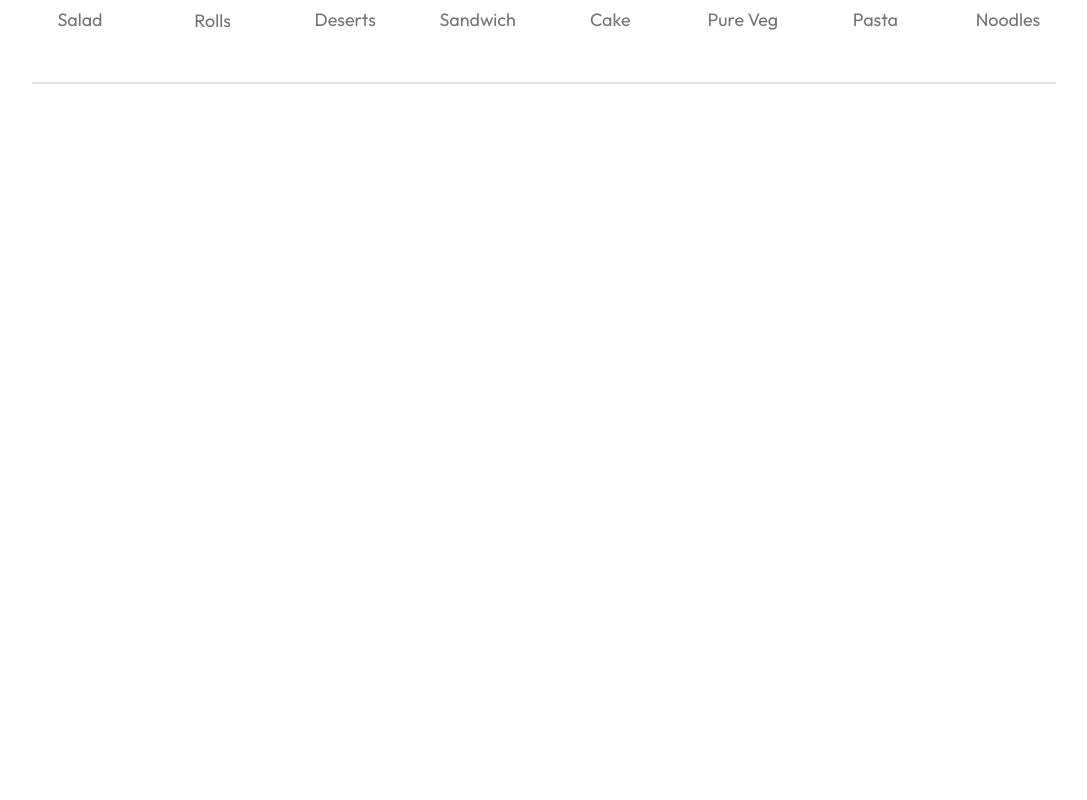
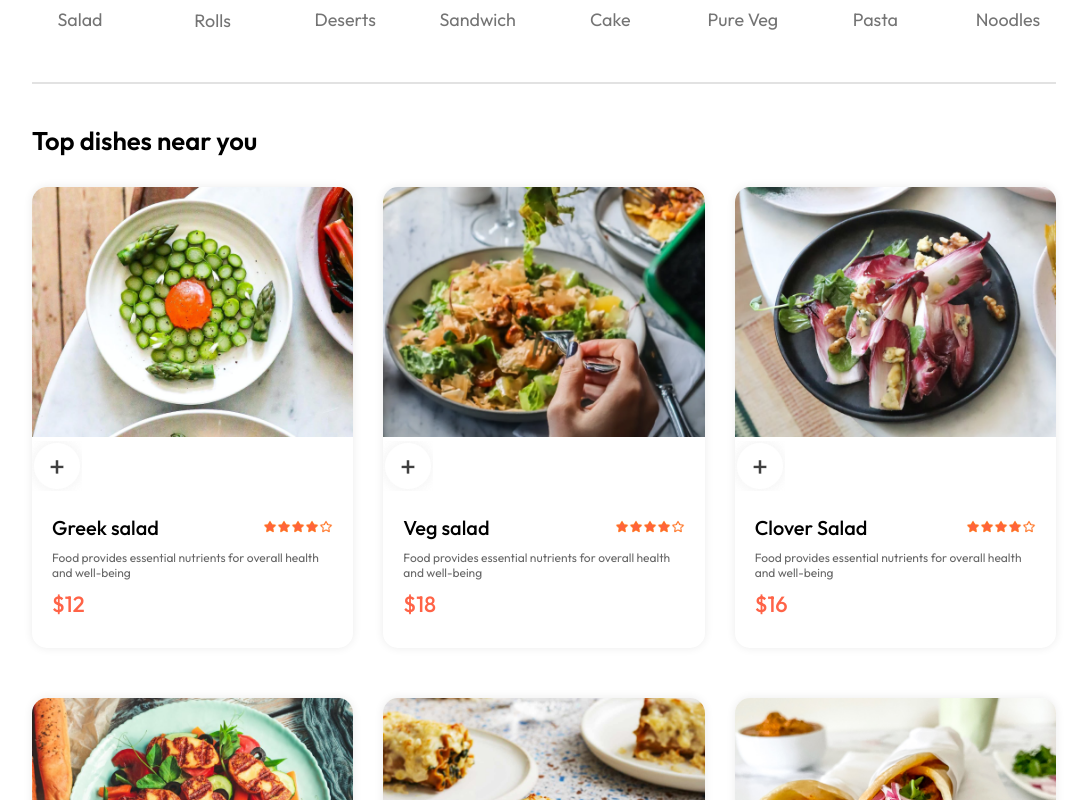
Before and after one commit to BanukaWeerapperuma/FoodDeliveryApp, a React (Vite) app in the folder frontend/: page / in a window 1280 px wide. Shown: the part 840-1640 px from the top of the page, without its empty margins (96-1183 px from the left). Before the commit the page ends 934 px from the top, so only its background shows below. Built offline with nearby package versions, Linux system fonts and the light colour scheme.

Commit message:
add item list

```diff
--- /dev/null
+++ b/frontend/src/Components/FoodDisplay/FoodDisplay.css
@@ -0,0 +1,16 @@
+.food-display{
+    margin-top: 30px;
+}
+
+.food-display h2{
+    font-size: max(2vw , 24px);
+    font-weight: 600;
+}
+
+.food-display-list{
+    display: grid;
+    grid-template-columns: repeat(auto-fill, minmax(240px, 1fr));
+    margin-top: 30px;
+    gap: 30px;
+    row-gap: 50px;
+}
--- /dev/null
+++ b/frontend/src/Components/FoodDisplay/FoodDisplay.jsx
@@ -0,0 +1,23 @@
+import React, { useContext } from 'react'
+import './FoodDisplay.css'
+import { StoreContext } from '../../context/StoreContext'
+import FoodItem from '../FoodItem/FoodItem'
+
+
+const FoodDisplay = ({category}) => {
+
+    const {food_list} = useContext(StoreContext)
+
+  return (
+    <div className='food-display' id='food-display'>
+        <h2>Top dishes near you</h2>
+        <div className="food-display-list">
+            {food_list.map((item, index) => {
+                return <FoodItem key={index} id={item._id} name={item.name}  description={item.description} price={item.price} image={item.image}/>
+            })}
+        </div>
+    </div>
+  )
+}
+
+export default FoodDisplay
--- /dev/null
+++ b/frontend/src/Components/FoodItem/FoodItem.css
@@ -0,0 +1,45 @@
+.food-item{
+    width: 100%;
+    margin: auto;
+    border-radius: 15px;
+    box-shadow: 0px 0px 10px #00000015;
+    transition: 0.3s;
+    animation: fadeIn 1s;
+}
+
+.food-item-image{
+    width: 100%;
+    border-radius: 15px 15px 0px 0px;
+}
+
+.food-item-info{
+    padding: 20px;
+}
+
+.food-item-name-rating{
+    display: flex;
+    justify-content: space-between;
+    align-items: center;
+    margin-bottom: 10px;
+}
+
+.food-item-name-rating p{
+    font-size: 20px;
+    font-weight: 500;
+}
+
+.food-item-name-rating img{
+    width: 70px;
+}
+
+.food-item-desc{
+    color: #676767;
+    font-size: 12px;
+}
+
+.food-item-price{
+    color: tomato;
+    font-size: 22px;
+    font-weight: 500;
+    margin: 10px 0px;
+}
--- /dev/null
+++ b/frontend/src/Components/FoodItem/FoodItem.jsx
@@ -0,0 +1,38 @@
+import React from 'react'
+import './FoodItem.css'
+import { assets } from '../../assets/frontend_assets/assets'
+import { useState } from 'react'
+
+const FoodItem = ({id ,name , price ,description, image}) => {
+
+    const [itemCount, setItemCount] = useState(0);
+
+  return (
+    <div className='food-item' >
+        <div className="food-item-img-container">
+            <img className='food-item-image' src={image} alt="food-items" />
+            {
+                !itemCount
+                ?<img src={assets.add_icon_white} alt="add_icon_white" />
+                :   <div className='food-item-counter'>
+
+                    </div>
+            }
+        </div>
+        <div className="food-item-info">
+            <div className="food-item-name-rating">
+                <p>{name}</p>
+                <img src={assets.rating_starts} alt="" />
+            </div>
+            <p className="food-item-desc">
+                {description}
+            </p>
+            <p className="food-item-price">
+                ${price}
+            </p>
+        </div>
+    </div>
+  )
+}
+
+export default FoodItem
--- /dev/null
+++ b/frontend/src/context/StoreContext.jsx
@@ -0,0 +1,19 @@
+import { createContext } from 'react';
+import { food_list } from '../assets/frontend_assets/assets';
+
+export const StoreContext = createContext(null);
+
+const StoreContextProvider = (props) => {
+    const contextValue = {
+
+        food_list
+
+    }
+    return (
+        <StoreContext.Provider value={contextValue}>
+            {props.children}
+        </StoreContext.Provider>
+    )
+}
+
+export default StoreContextProvider;
--- a/frontend/src/main.jsx
+++ b/frontend/src/main.jsx
@@ -1,13 +1,14 @@
-import { StrictMode } from 'react'
-import { createRoot } from 'react-dom/client'
-import './index.css'
-import App from './App.jsx'
-import { BrowserRouter } from 'react-router-dom'
+import { StrictMode } from "react";
+import { createRoot } from "react-dom/client";
+import "./index.css";
+import App from "./App.jsx";
+import { BrowserRouter } from "react-router-dom";
+import StoreContextProvider from "./context/StoreContext.jsx";
 
-createRoot(document.getElementById('root')).render(
+createRoot(document.getElementById("root")).render(
   <BrowserRouter>
-     <App />
+    <StoreContextProvider>
+      <App />
+    </StoreContextProvider>
   </BrowserRouter>
-
-
-)
+);
--- a/frontend/src/pages/Home/Home.jsx
+++ b/frontend/src/pages/Home/Home.jsx
@@ -3,6 +3,7 @@
 import Header from '../../Components/Header/Header'
 import ExploreMenu from '../../Components/ExploreMenu/ExploreMenu'
 import { useState } from 'react'
+import FoodDisplay from '../../Components/FoodDisplay/FoodDisplay'
 
 
 const Home = () => {
@@ -13,6 +14,7 @@
     <div>
       <Header/>
       <ExploreMenu category={category} setCategory={setCategory}/>
+      <FoodDisplay category={category}/>
     </div>
   )
 }
```
